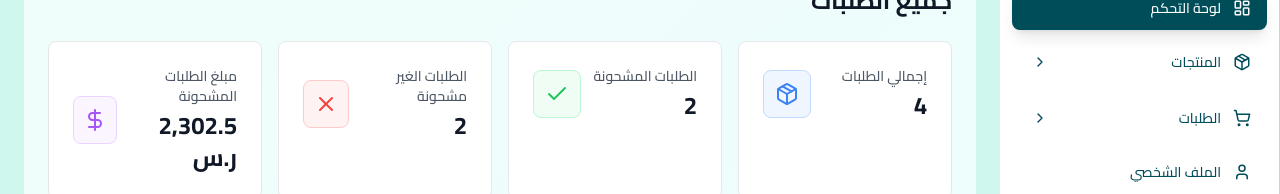
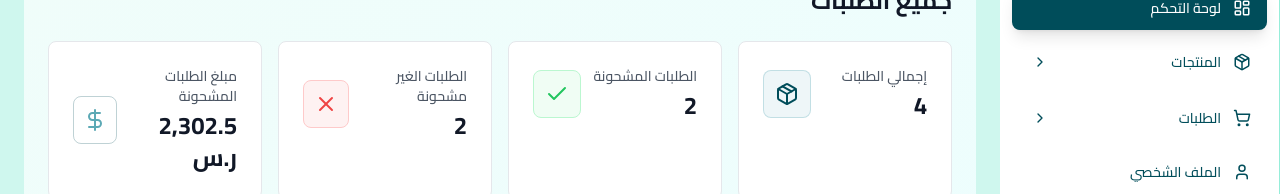
Before and after one commit to AhmadAlhjje/Souq, a Next.js app: page /admin/dashboard/orders in a window 1280 px wide. Shown: the part 127-321 px from the top of the page. Built offline with nearby package versions, Linux system fonts and the light colour scheme.

Commit message:
تعديل لون

```diff
--- a/src/components/molecules/StatsCard.tsx
+++ b/src/components/molecules/StatsCard.tsx
@@ -1,4 +1,3 @@
-
 // src/components/molecules/StatsCard.tsx
 import React from 'react';
 import { LucideIcon } from 'lucide-react';
@@ -23,9 +22,9 @@ const StatsCard: React.FC<StatsCardProps> = ({
 
   const colorClasses = {
     blue: {
-      bg: isDark ? 'bg-blue-900/20' : 'bg-blue-50',
-      icon: isDark ? 'text-blue-400' : 'text-blue-500',
-      border: isDark ? 'border-blue-800' : 'border-blue-200'
+      bg: isDark ? 'bg-[#5CA9B5]/15' : 'bg-[#5CA9B5]/10', // خلفية فاتحة
+      icon: isDark ? 'text-[#004D5A]' : 'text-[#004D5A]', // أيقونة داكنة
+      border: isDark ? 'border-[#5CA9B5]/40' : 'border-[#5CA9B5]/30'
     },
     green: {
       bg: isDark ? 'bg-green-900/20' : 'bg-green-50',
@@ -43,9 +42,9 @@ const StatsCard: React.FC<StatsCardProps> = ({
       border: isDark ? 'border-yellow-800' : 'border-yellow-200'
     },
     purple: {
-      bg: isDark ? 'bg-purple-900/20' : 'bg-purple-50',
-      icon: isDark ? 'text-purple-400' : 'text-purple-500',
-      border: isDark ? 'border-purple-800' : 'border-purple-200'
+      bg: isDark ? 'bg-[#004D5A]/15' : 'bg-[#004D5A]/8', // خلفية داكنة
+      icon: isDark ? 'text-[#5CA9B5]' : 'text-[#5CA9B5]', // أيقونة فاتحة
+      border: isDark ? 'border-[#004D5A]/40' : 'border-[#004D5A]/25'
     }
   };
 
```
